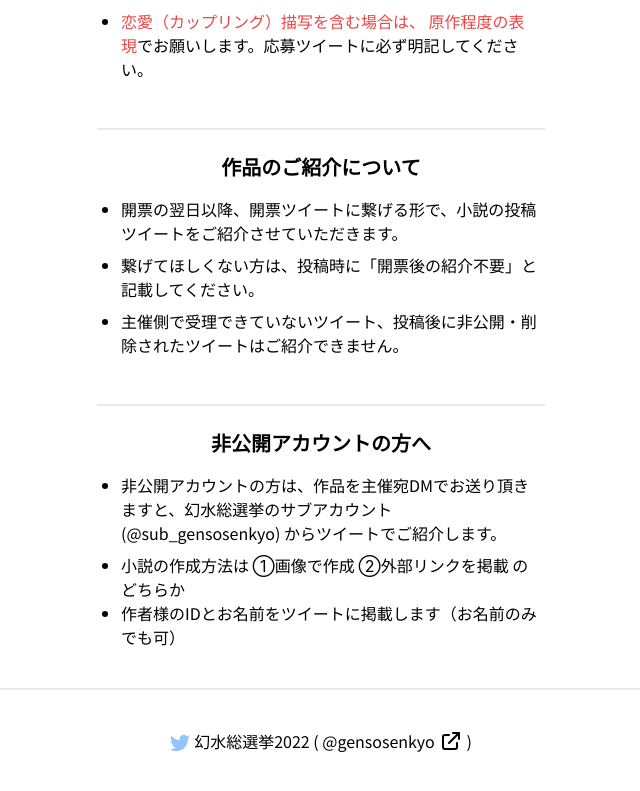
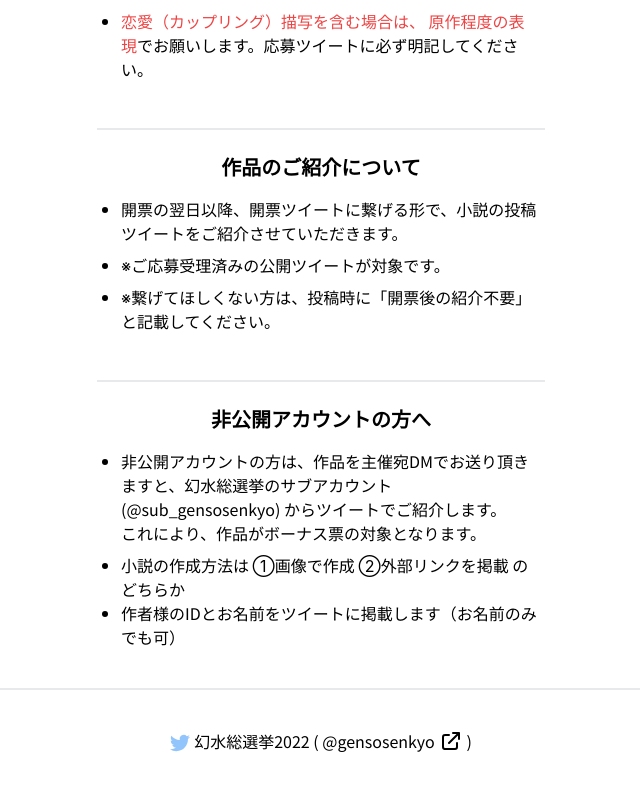
Before and after one commit to true-runes/suikoden-election-2022-frontend, a Next.js app: page /events-in-event/novels-on-themes in a window 1280 px wide. Shown: the part 3079-3870 px from the top of the page, without its empty margins (319-959 px from the left). Built offline with nearby package versions, Linux system fonts and the light colour scheme; no server answers; a web font is replaced by a local one.

Commit message:
feat: 🎸 文言修正

```diff
--- a/pages/events-in-event/novels-on-themes.tsx
+++ b/pages/events-in-event/novels-on-themes.tsx
@@ -285,10 +285,10 @@ const NovelsOnThemes: NextPage = () => {
                       開票の翌日以降、開票ツイートに繋げる形で、小説の投稿ツイートをご紹介させていただきます。
                     </li>
                     <li className="pb-2">
-                      繋げてほしくない方は、投稿時に「開票後の紹介不要」と記載してください。
+                      ※ご応募受理済みの公開ツイートが対象です。
                     </li>
                     <li className="pb-2">
-                      主催側で受理できていないツイート、投稿後に非公開・削除されたツイートはご紹介できません。
+                      ※繋げてほしくない方は、投稿時に「開票後の紹介不要」と記載してください。
                     </li>
                   </ul>
                 </div>
@@ -303,6 +303,8 @@ const NovelsOnThemes: NextPage = () => {
                     <li className="pb-2">
                       非公開アカウントの方は、作品を主催宛DMでお送り頂きますと、幻水総選挙のサブアカウント
                       (@sub_gensosenkyo) からツイートでご紹介します。
+                      <br />
+                      これにより、作品がボーナス票の対象となります。
                     </li>
                     <li>
                       小説の作成方法は ①画像で作成 ②外部リンクを掲載 のどちらか
```
